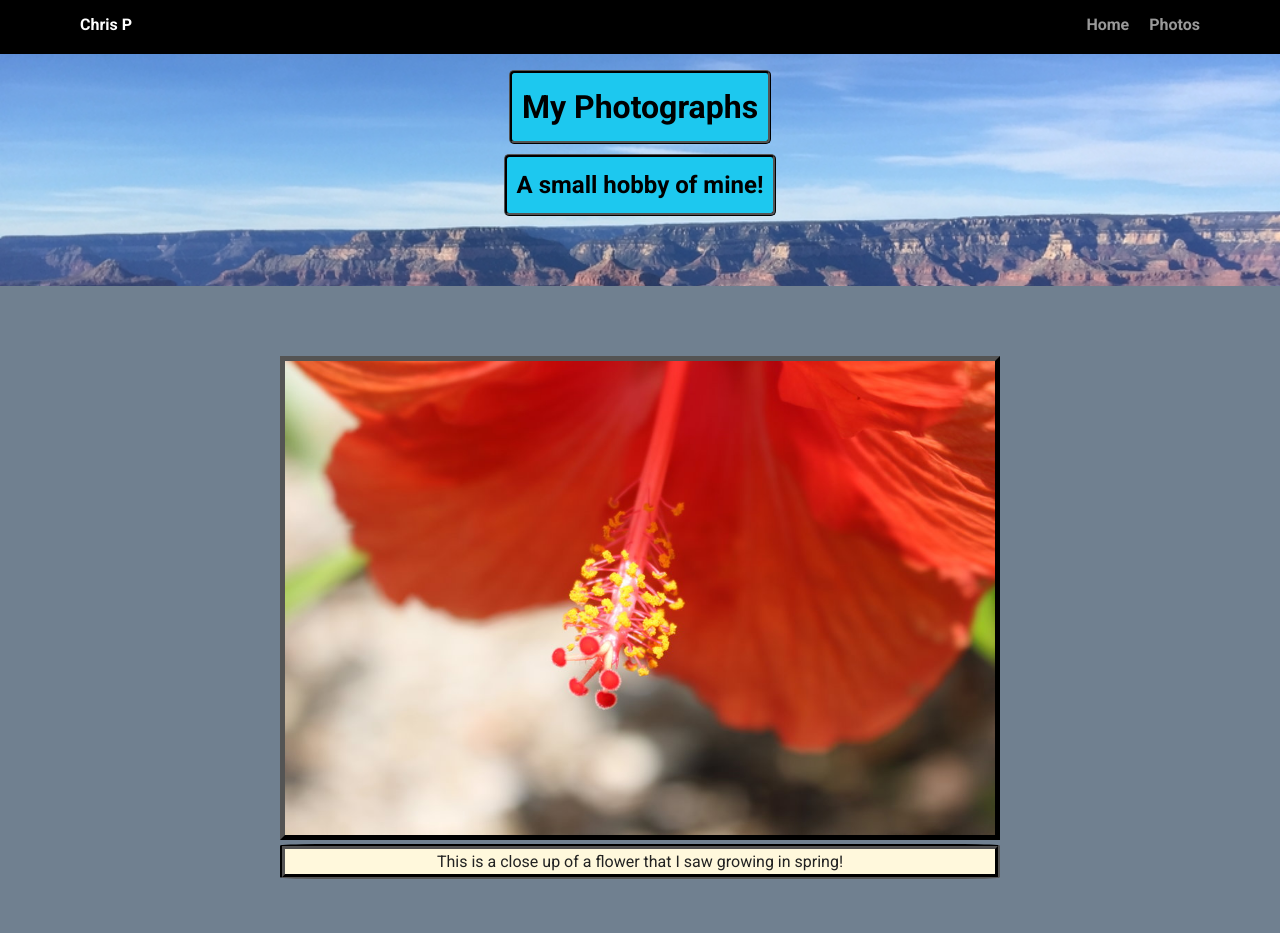
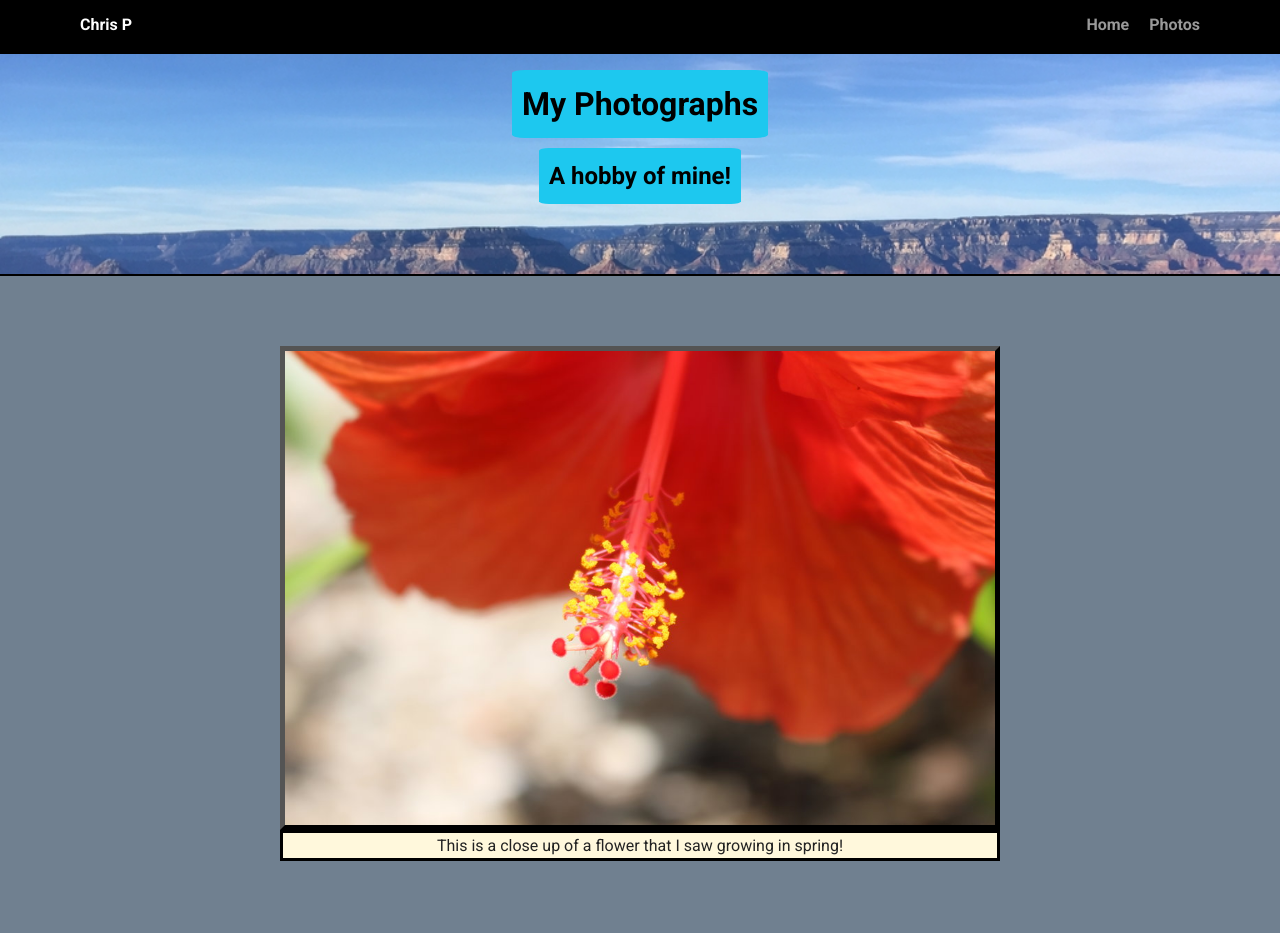
Before and after one commit to ChrisP498/TT_Project-1, a plain HTML site: page photos.html in a window 1280 px wide. Shown: the top 933 px of the page. Drawn offline with Linux system fonts and the light colour scheme; a web font is replaced by a local one.

Commit message:
cleaned up
Cleaned up border distances. And added a border beneath the header
pictures on both pages.

```diff
--- a/photos.css
+++ b/photos.css
@@ -1,4 +1,5 @@
 /*Global Layout setup*/
+
 * {
   box-sizing: border-box;
 }
@@ -12,7 +13,7 @@ body {
   background: #708090;
 }
 
-/*Link Styles */
+/*NAVIGATION*/
 
 a {
   text-decoration: none;
@@ -21,8 +22,6 @@ a {
 a:hover {
   color: #6633ff;
 }
-
-/* Section Styles */
 
 .main-nav {
   width: 100%;
@@ -56,12 +55,15 @@ a:hover {
   color: white
 }
 
+/*HEADER*/
+
 header {
   text-align: center;
   background: url('images/rsz_grandc.jpg') no-repeat top center ;
   background-size: cover;
   overflow: hidden;
   padding: 60px;
+  border-bottom: 2px solid black;
   line-height: 1.5;
 }
 
@@ -69,11 +71,14 @@ header {
   background-color: #1dc8ef;
   color: black;
   padding: 10px;
-  border-radius: 5px;
-  border-style: ridge;
+  border-radius: 5%;
   border-color: black;
   display: table;
   margin: 10px auto;
+}
+
+h2{
+  max-width: 235px;
 }
 
 /*PICTURES AND CAPTIONS*/
@@ -82,7 +87,7 @@ header {
   width: 100%;
   max-width: 720px;
   margin: 30px auto;
-  margin-bottom: 0;
+  margin-bottom: -2px;
   margin-top: 50px;
   border: 5px solid black;
   border-style: outset;
@@ -91,12 +96,9 @@ header {
 .para {
     max-width: 720px;
     margin: 30px auto;
-    margin-top: 0;
+    margin-top: -2px;
     margin-bottom: 25px;
-    border-width: thick;
-    border-radius: 5%;
-    border-style: groove;
-    border-color: black;
+    border: 3px solid black;
     background-color: cornsilk;
 }
 
--- a/photos.html
+++ b/photos.html
@@ -21,7 +21,7 @@
 
     <header>
       <h1 class="tag title">My Photographs</h1>
-      <h2 class="tag hobby">A small hobby of mine!</h2>
+        <h2 class="tag hobby">A hobby of mine!</h2>
     </header>
 
     <main>
--- a/styles.css
+++ b/styles.css
@@ -62,8 +62,7 @@ header {
   background-size: cover;
   overflow: hidden;
   padding-top: 60px;
-}
-header {
+  border-bottom: 2px solid black;
   line-height: 1.5;
 }
 header .profile-image {
```
Lines whose indentation alone changed are shown as unchanged.
